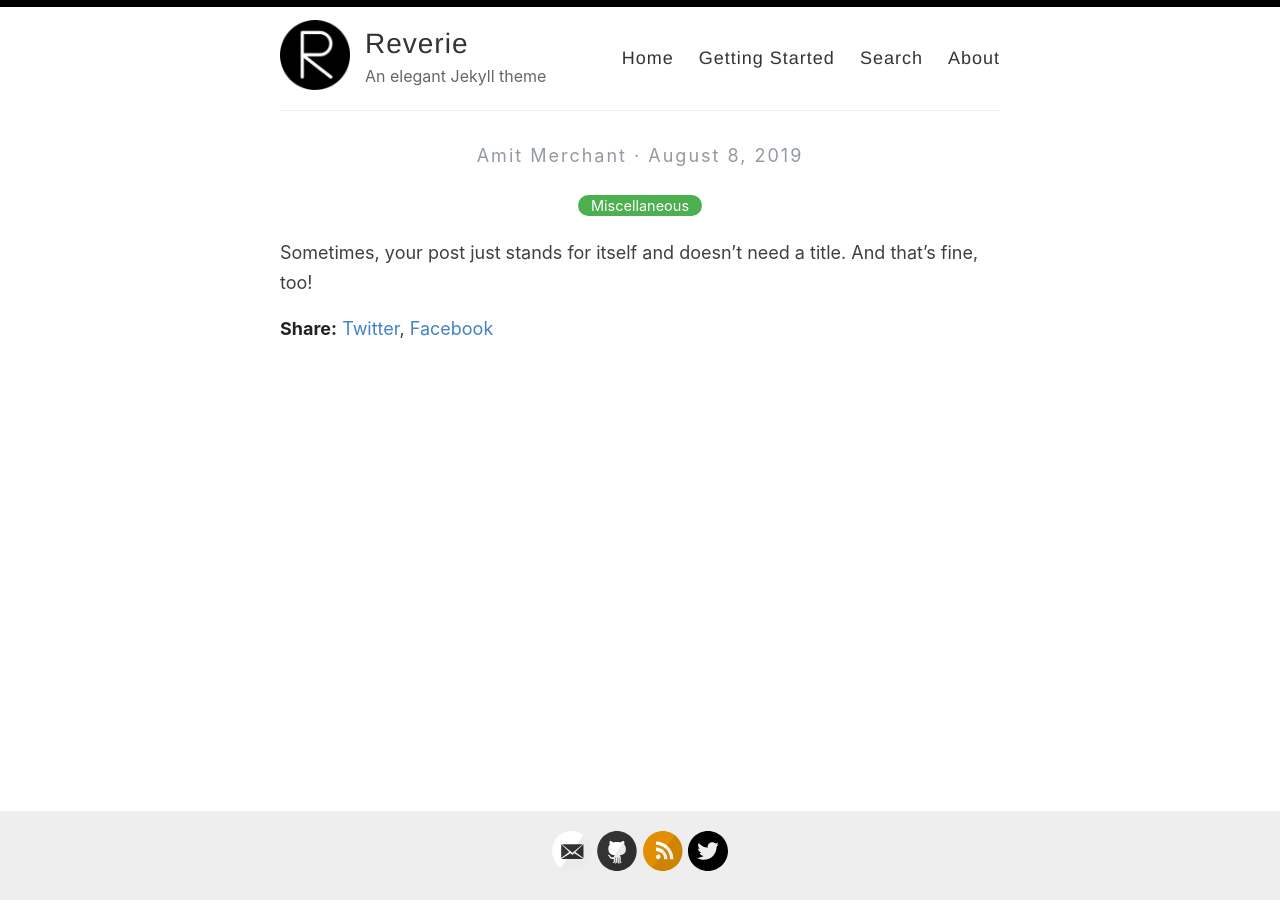
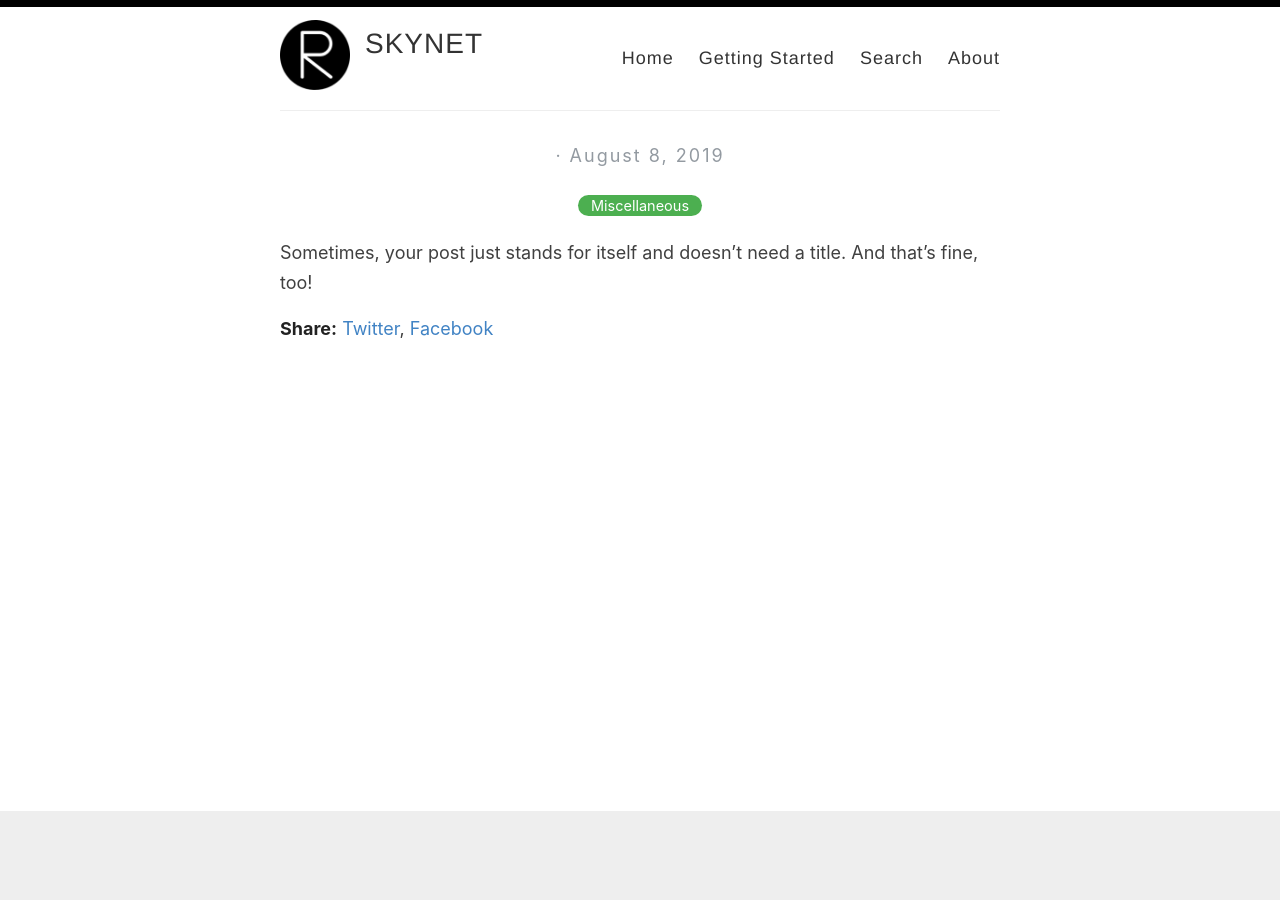
Before and after one commit to homieb1030/homieb1030.github.io, a Jekyll site: the page built from _posts/2019-08-08-no-title-posts.md, in a window 1280 px wide. Built offline with Jekyll 4.4.1, drawn with Linux system fonts in a browser that asks for light colours.

Commit message:
Update _config.yml

```diff
--- a/_config.yml
+++ b/_config.yml
@@ -3,13 +3,13 @@
 #
 
 # Name of your site (displayed in the header)
-name: Reverie
+name: SKYNET
 
 # Name of the author
-author: Amit Merchant
+#author: Amit Merchant
 
 # Short bio or description (displayed in the header)
-description: An elegant Jekyll theme
+#description: An elegant Jekyll theme
 
 # URL of your avatar or profile pic (you could use your GitHub profile pic)
 avatar: /images/reverie.png
@@ -21,15 +21,15 @@
 # Includes an icon in the footer for each username you enter
 footer-links:
   dribbble:
-  email: amit.d.merchant@gmail.com
+  email:
   facebook:
   flickr:
-  github: amitmerchant1990/reverie
+  github:
   instagram:
   linkedin:
   pinterest:
-  rss: rss
-  twitter: amit_merchant
+  rss:
+  twitter:
   stackoverflow:
   youtube: # channel/<your_long_string> or user/<user-name>
   googleplus: # anything in your profile username that comes after plus.google.com/
@@ -41,18 +41,18 @@
 disqus:
 
 # Enter your Google Analytics web tracking code (e.g. UA-2110908-2) to activate tracking
-google_analytics: UA-43339302-11
+google_analytics:
 
 # Your website URL (e.g. http://amitmerchant1990.github.io or http://www.amitmerchant.com)
 # Used for Sitemap.xml and your RSS feed
-url: http://www.amitmerchant.com/reverie
-enforce_ssl: https://www.amitmerchant.com/reverie
+url: homieb1030.github.io
+enforce_ssl: homieb1030.github.io
 
 # If you're hosting your site at a Project repository on GitHub pages
 # (http://yourusername.github.io/repository-name)
 # and NOT your User repository (http://yourusername.github.io)
 # then add in the baseurl here, like this: "/repository-name"
-baseurl: "/reverie"
+baseurl: #"/reverie"
 
 #
 # !! You don't need to change any of the configuration flags below !!
```
